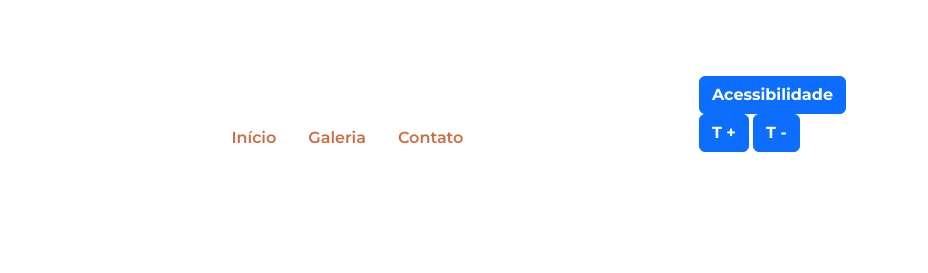
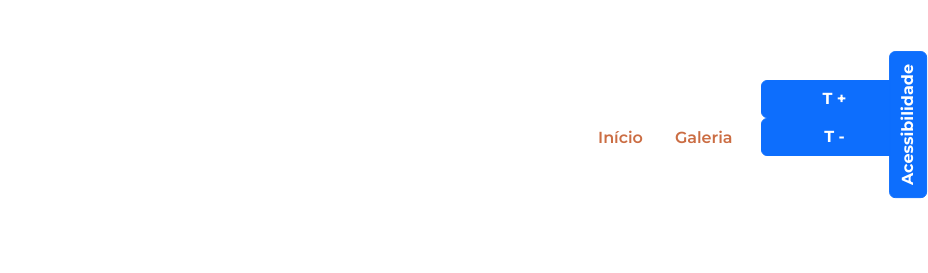
Before and after one commit to laizagranville/laiza-site-assecivel, a plain HTML site: page index.html in a window 1280 px wide. Shown: the top 273 px of the page, 352-1280 px from the left. Drawn offline with nearby package versions, Linux system fonts and the light colour scheme; a script that the page names is missing.

Commit message:
atuaizacao

```diff
--- a/styles.css
+++ b/styles.css
@@ -85,7 +85,7 @@ section {
 }
 
 #tropicalia .container {
-    display: flex;
+    display: flex;O repositório é um programa de
     align-items: center;
     justify-content: center;
     position: relative;
@@ -140,3 +140,21 @@ h2 {
 .form-control {
     background-color: #F1EDEF;
 }
+
+  .menu-acessibilidade{
+    position: fixed;
+    top: 2rem;
+    right: 20px;
+    z-index: 1000;
+  }
+
+   .rotacao-botao{
+    transform:rotate(-90deg) ;
+    transform-origin: right center;
+   }
+
+   .opcoes-acessibilidade{
+    margin-top: 10px;
+    display: flex;
+    flex-direction: column;
+   }
```
